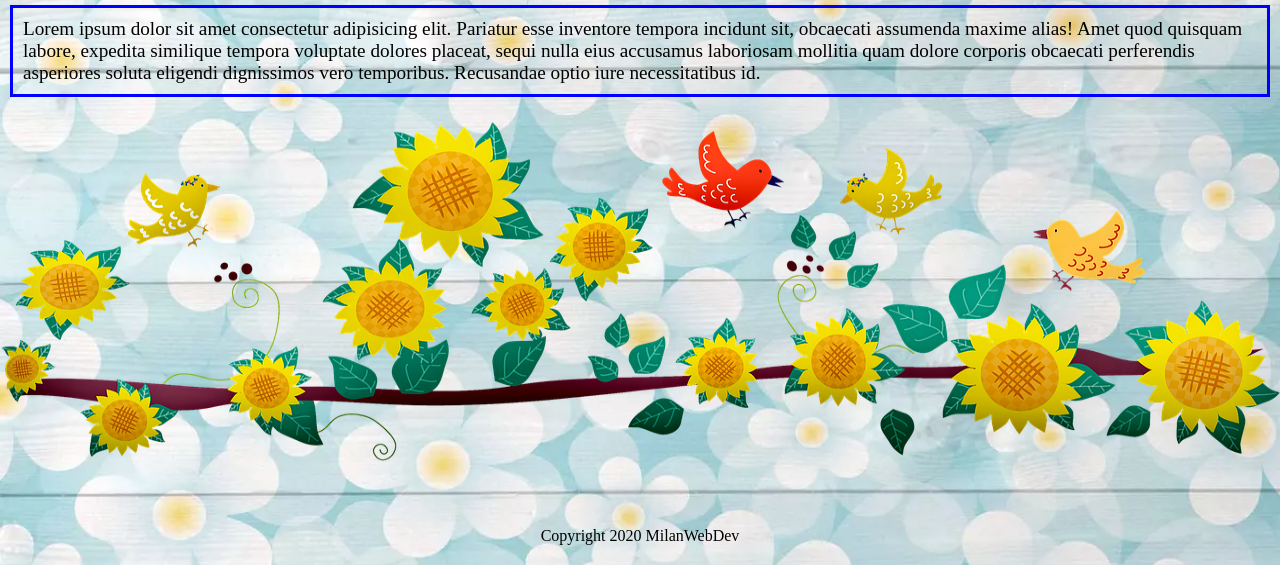
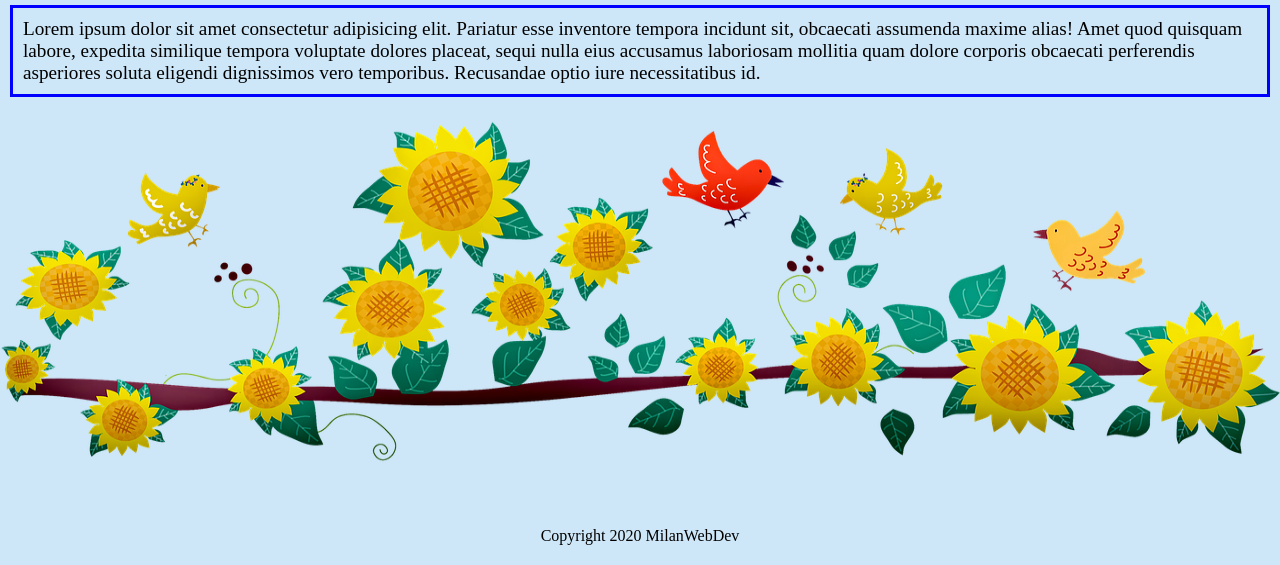
Before and after one commit to milan978gh/flower-pot, a plain HTML site: page about.html in a window 1280 px wide. Shown: the part 381-946 px from the top of the page. Drawn offline with Linux system fonts and the light colour scheme.

Commit message:
html background, DONE

```diff
--- a/css/style.css
+++ b/css/style.css
@@ -9,10 +9,8 @@ li{
 }
 
 /* base style */
-body{
-  background-image: url("/img/body-bg.webp");
-  background-size: cover;
-  background-repeat: no-repeat;
+html{
+  background: #cde7f8;
 }
 
 nav{
@@ -132,6 +130,8 @@ footer p{
 @media screen and (min-width: 1200px){
   body{
     max-width: 1600px;
+    margin: 0 auto;
+
   }
   header h1{
     font-size: 5em;
```
Also changed, not shown: index.html (+5 -5 lines), img/body-bg.jpg (deleted).
